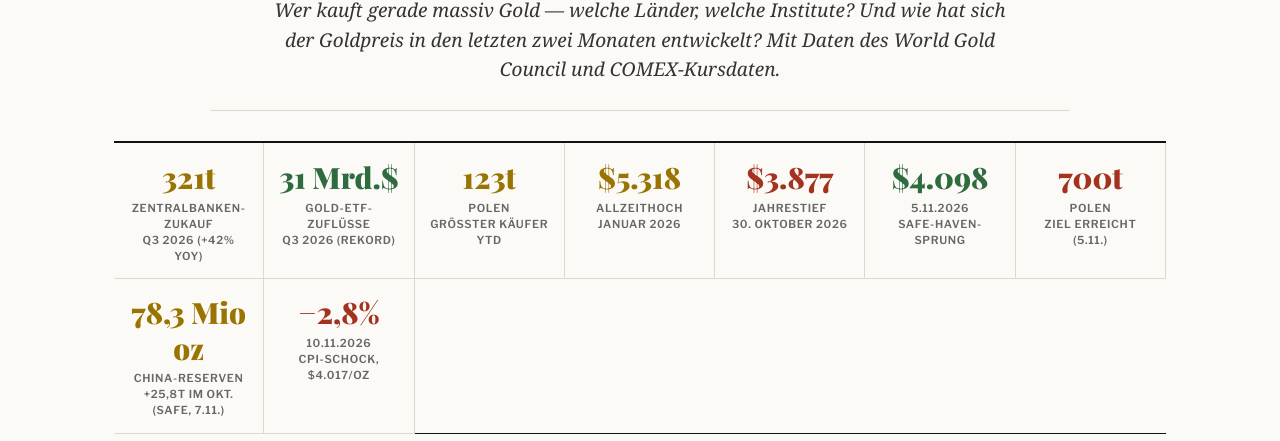
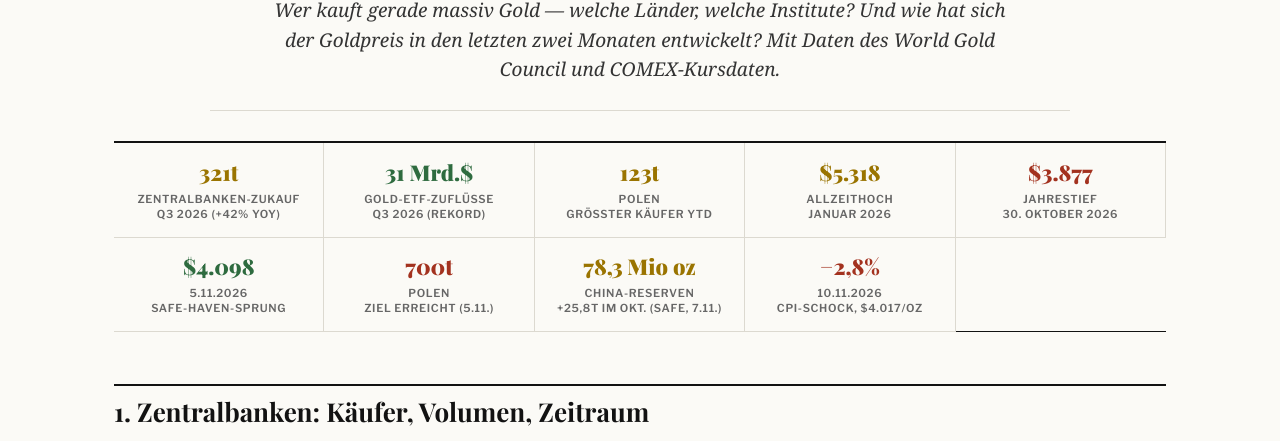
Before and after one commit to otype/research-lab, a plain HTML site: page papers/gold-safe-haven-2026/index.html in a window 1280 px wide. Shown: the part 359-800 px from the top of the page. Drawn offline with nearby package versions, Linux system fonts and the light colour scheme; a web font is replaced by a local one.

Commit message:
Stats-Grid-Layout & kleinere Zahlen
Merged via Hermes auf Anfrage von otype.

```diff
--- a/papers/gold-safe-haven-2026/index.html
+++ b/papers/gold-safe-haven-2026/index.html
@@ -35,10 +35,12 @@ h1{font:700 clamp(30px,5vw,50px)/1.1 var(--head);margin:0 0 16px;color:var(--ink
 .sub b{color:var(--ink);font-style:normal}
 
 /* Zahlen-Leiste */
-.stats{display:grid;grid-template-columns:repeat(auto-fit,minmax(140px,1fr));gap:0;margin:30px 0 10px;
+.stats{display:grid;grid-template-columns:repeat(5,1fr);gap:0;margin:30px 0 10px;
   border-top:2px solid var(--rule);border-bottom:1px solid var(--rule)}
+@media (max-width:860px){.stats{grid-template-columns:repeat(3,1fr)}}
+@media (max-width:600px){.stats{grid-template-columns:repeat(2,1fr)}}
 .stat{padding:16px 14px 14px;text-align:center;border-right:1px solid var(--line);border-bottom:1px solid var(--line);margin-bottom:-1px}
-.stat .n{font:900 clamp(18px,2.3vw,30px)/1.2 var(--head);color:var(--acc);overflow-wrap:break-word;word-break:break-word;hyphens:none}
+.stat .n{font:900 clamp(15px,1.7vw,24px)/1.2 var(--head);color:var(--acc);overflow-wrap:break-word;word-break:break-word;hyphens:none}
 .stat .n.ok,.stat.ok .n{color:var(--ok)}
 .stat .n.warn,.stat.warn .n{color:var(--warn)}
 .stat .l{font:600 11px/1.45 var(--sans);color:var(--mut);margin-top:6px;text-transform:uppercase;letter-spacing:.06em}
```
Also changed, not shown: index.html (+4 -2 lines), papers/aktiencrash-ki-ausverkauf-2026/index.html (+4 -2 lines), papers/stromausfall-warnungen-2026/index.html (+4 -2 lines).
